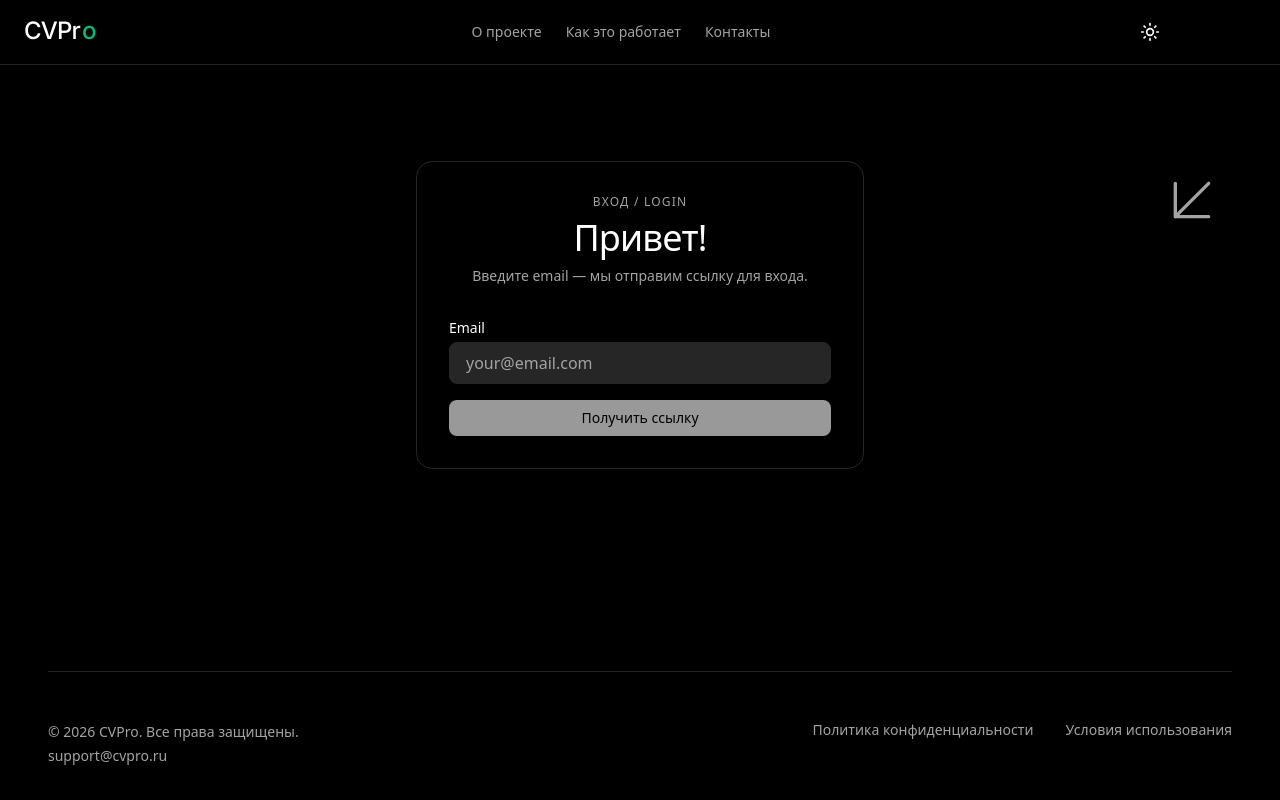
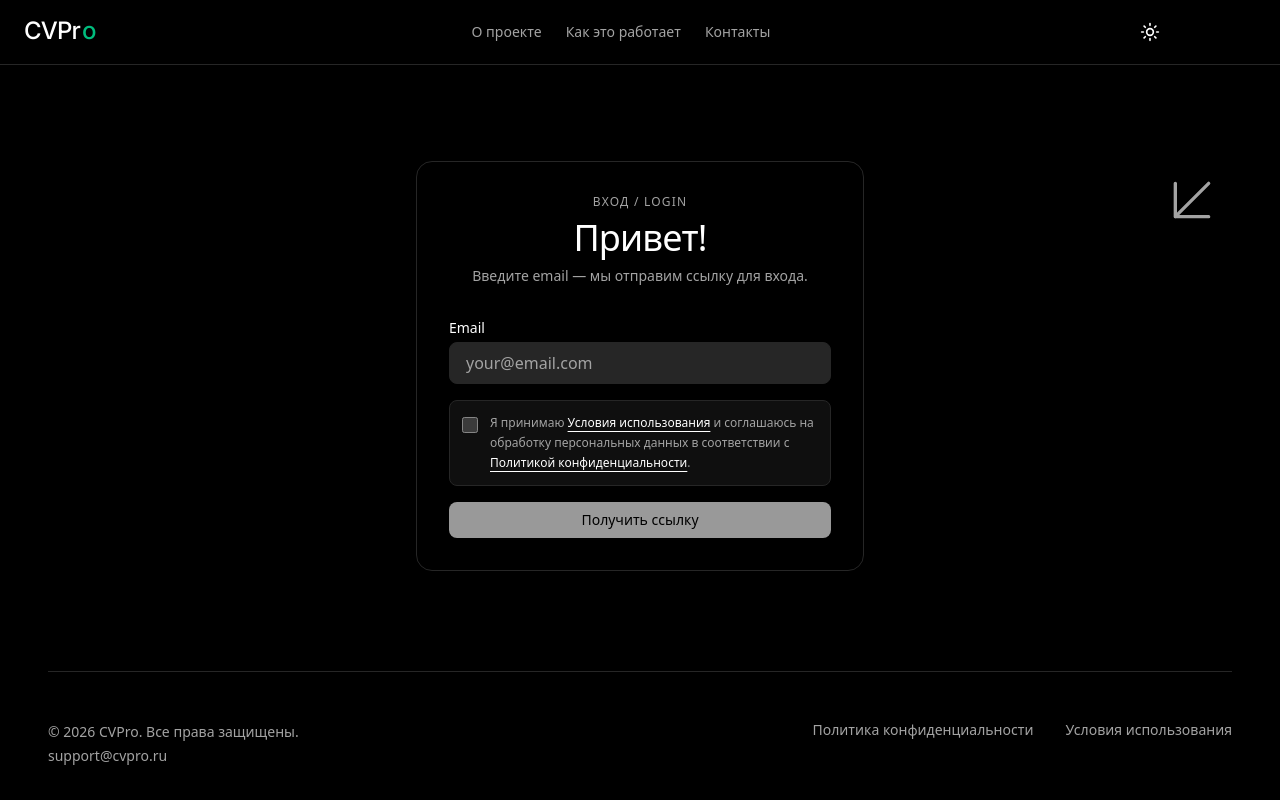
Before and after one commit to 0su0000000i17/CV, a Next.js app in the folder frontend/: page /login in a window 1280 px wide. Built offline with nearby package versions, Linux system fonts and the light colour scheme; no server answers.

Commit message:
Add legal consent checkbox to auth form

```diff
--- a/frontend/app/login/page.tsx
+++ b/frontend/app/login/page.tsx
@@ -1,6 +1,7 @@
 'use client';
 
 import { useEffect, useMemo, useState } from 'react';
+import Link from 'next/link';
 
 import { BackArrow } from '@/src/shared';
 import { supabase } from '@/src/shared/lib/supabase/client';
@@ -19,6 +20,7 @@ function getSafeNextPath(value: string | null) {
 
 export default function LoginPage() {
   const [email, setEmail] = useState('');
+  const [isLegalAccepted, setIsLegalAccepted] = useState(false);
   const [nextPath, setNextPath] = useState('/dashboard');
   const [status, setStatus] = useState<
     'idle' | 'loading' | 'success' | 'error'
@@ -34,6 +36,7 @@ export default function LoginPage() {
   const canSubmit =
     normalizedEmail.length > 0 &&
     isValidEmail(normalizedEmail) &&
+    isLegalAccepted &&
     status !== 'loading';
 
   const handleSubmit = async (event: React.FormEvent) => {
@@ -50,6 +53,12 @@ export default function LoginPage() {
     if (!isValidEmail(normalizedEmail)) {
       setStatus('error');
       setMessage('Введите корректный email.');
+      return;
+    }
+
+    if (!isLegalAccepted) {
+      setStatus('error');
+      setMessage('Чтобы продолжить, примите условия сервиса.');
       return;
     }
 
@@ -166,6 +175,41 @@ export default function LoginPage() {
               />
             </div>
 
+            <label className="flex items-start gap-3 rounded-lg border border-border bg-muted/40 p-3 text-xs leading-5 text-muted-foreground">
+              <input
+                type="checkbox"
+                checked={isLegalAccepted}
+                onChange={(event) => {
+                  setIsLegalAccepted(event.target.checked);
+
+                  if (status === 'error') {
+                    setStatus('idle');
+                    setMessage('');
+                  }
+                }}
+                className="mt-1 h-4 w-4 shrink-0 rounded border-border bg-background accent-foreground"
+                required
+              />
+
+              <span>
+                Я принимаю{' '}
+                <Link
+                  href="/terms"
+                  className="font-medium text-foreground underline underline-offset-4 transition-colors hover:text-foreground/70"
+                >
+                  Условия использования
+                </Link>{' '}
+                и соглашаюсь на обработку персональных данных в соответствии с{' '}
+                <Link
+                  href="/privacy"
+                  className="font-medium text-foreground underline underline-offset-4 transition-colors hover:text-foreground/70"
+                >
+                  Политикой конфиденциальности
+                </Link>
+                .
+              </span>
+            </label>
+
             <button
               type="submit"
               disabled={!canSubmit}
```
